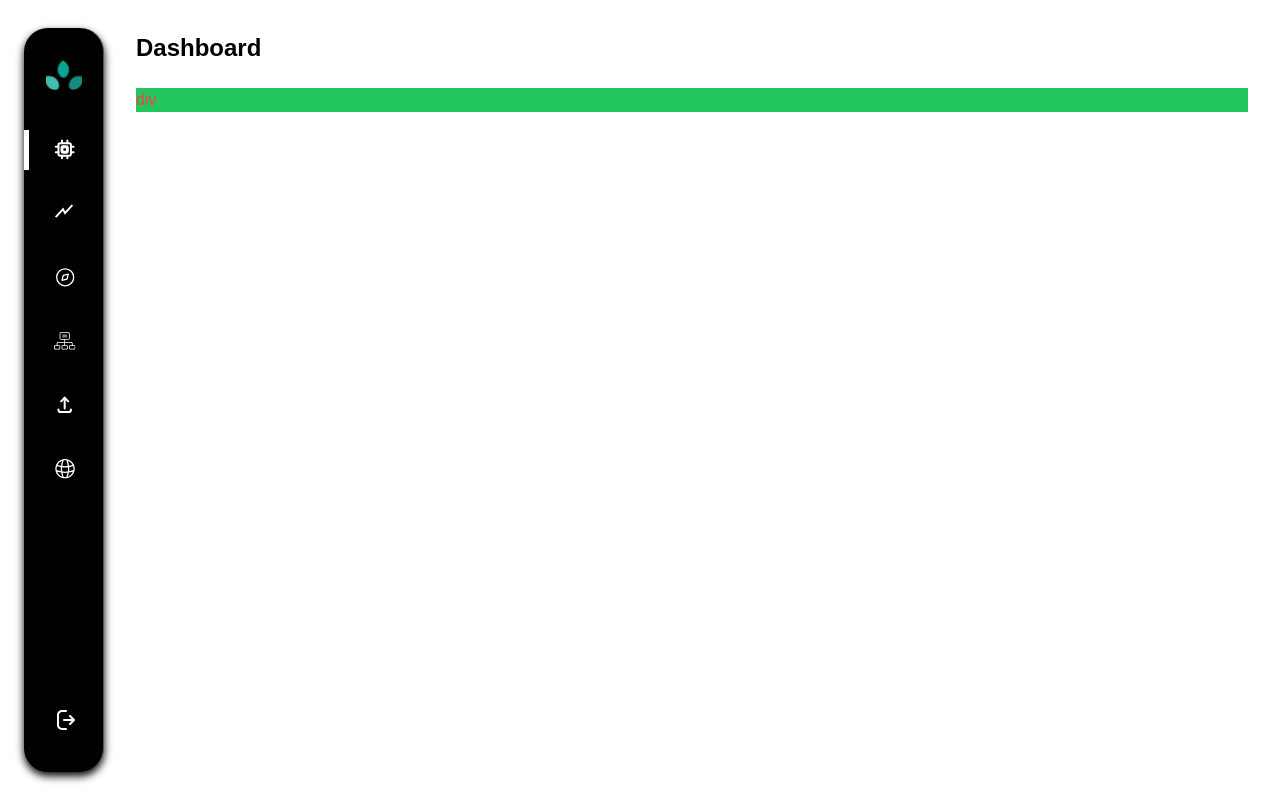
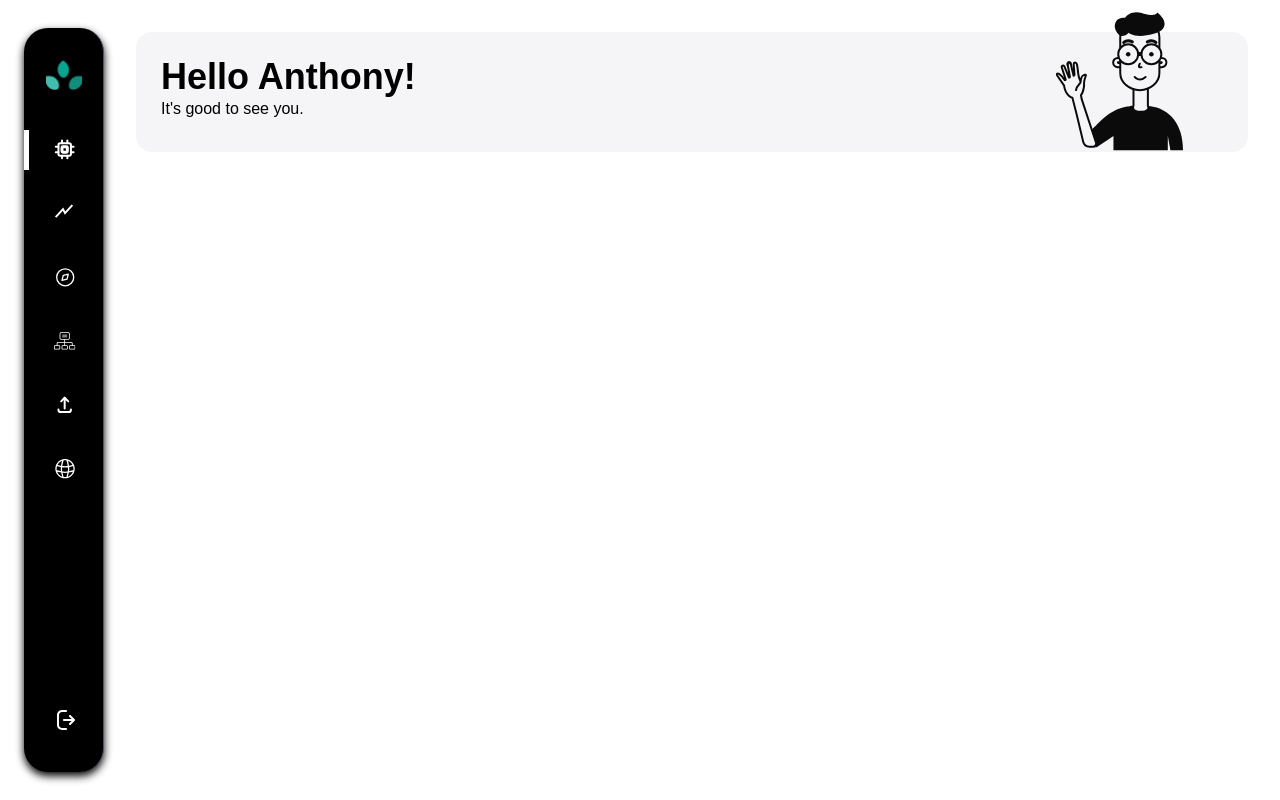
Before and after one commit to AurelianSpodarec/private-exopods-v2, a React (Vite) app: page / in a window 1280 px wide. Built offline with nearby package versions, Linux system fonts and the light colour scheme.

Commit message:
feat: Added basic card with anthony hello

```diff
--- a/src/views/pages/Home/HomeIndex.tsx
+++ b/src/views/pages/Home/HomeIndex.tsx
@@ -1,15 +1,54 @@
+import Card from "atoms/Card";
 import Container from "layout/Container";
-import PageHeader from "molecules/PageHeader";
 
 function HomeIndex() {
     return (
         <Container>
 
-            <PageHeader title="Dashboard" />
-
-            <div className="text-red-500 bg-green-500">
-                div
-            </div>
+            <Card className="h-[120px] relative">
+                <div className="flex jusify-between items-center w-full">
+                <div>
+                    <h1 className="text-4xl font-bold">Hello Anthony!</h1>
+                    <p className="text-base">It's good to see you.</p>
+                </div>
+                <div>
+                <svg className="absolute bottom-0 right-16" xmlns="http://www.w3.org/2000/svg" width="127" height="139" viewBox="0 0 127 139" fill="none">
+                <g clip-path="url(#clip0_396_94)">
+                <path d="M67.9906 14.5894C72.4235 26.4241 86.9312 24.6432 96.7757 22.1153C99.1361 21.4834 101.554 20.794 103.684 19.5875C105.814 18.3811 107.599 16.4278 108.29 14.0723C109.038 11.4296 108.175 8.49963 106.678 6.20162C105.296 4.07596 103.281 1.8354 101.151 0.456589C100.23 2.81205 96.9484 2.9844 94.7032 2.9844C91.5368 2.9844 88.6583 1.77795 85.7222 0.916191C82.7286 0.0544369 79.5046 -0.117914 76.511 0.68639C70.4661 2.12265 65.6302 8.26983 67.9906 14.5894Z" fill="#0C0B0B"/>
+                <path d="M77.0294 93.8136C76.8565 93.8136 76.7989 93.8136 76.6836 93.8709L77.0294 93.8136Z" fill="#0C0B0B"/>
+                <path d="M77.0294 93.8136C76.8565 93.8136 76.7989 93.8136 76.6836 93.8709L77.0294 93.8136Z" fill="#0C0B0B"/>
+                <path d="M64.2485 36.191V25.1031C64.2485 15.6812 73.0568 7.98288 83.8224 7.98288C89.1765 7.98288 94.0699 9.87874 97.6393 12.9811C101.209 16.0834 103.396 20.3347 103.396 25.0456V36.1335" stroke="#0C0B0B" stroke-width="2" stroke-miterlimit="10"/>
+                <path d="M103.396 48.1981V61.0095C103.396 70.4313 94.5881 78.1297 83.8224 78.1297C73.0568 78.1297 64.2485 70.4313 64.2485 61.0095V48.1981" stroke="#0C0B0B" stroke-width="2" stroke-miterlimit="10"/>
+                <path d="M72.1931 52.1621C77.6936 52.1621 82.1527 47.7124 82.1527 42.2232C82.1527 36.7341 77.6936 32.2843 72.1931 32.2843C66.6925 32.2843 62.2334 36.7341 62.2334 42.2232C62.2334 47.7124 66.6925 52.1621 72.1931 52.1621Z" stroke="#0C0B0B" stroke-width="2" stroke-miterlimit="10"/>
+                <path d="M95.394 52.1621C100.895 52.1621 105.354 47.7124 105.354 42.2232C105.354 36.7341 100.895 32.2843 95.394 32.2843C89.8934 32.2843 85.4343 36.7341 85.4343 42.2232C85.4343 47.7124 89.8934 52.1621 95.394 52.1621Z" stroke="#0C0B0B" stroke-width="2" stroke-miterlimit="10"/>
+                <path d="M82.0952 41.936H85.5494" stroke="#0C0B0B" stroke-width="4" stroke-miterlimit="10"/>
+                <path d="M91.8245 76.5785H91.8819V94.5604" stroke="#0C0B0B" stroke-width="2" stroke-miterlimit="10"/>
+                <path d="M77.4895 94.3307V77.0381" stroke="#0C0B0B" stroke-width="2" stroke-miterlimit="10"/>
+                <path d="M72.1932 44.5213C73.465 44.5213 74.496 43.4924 74.496 42.2232C74.496 40.9541 73.465 39.9252 72.1932 39.9252C70.9214 39.9252 69.8904 40.9541 69.8904 42.2232C69.8904 43.4924 70.9214 44.5213 72.1932 44.5213Z" fill="#0C0B0B"/>
+                <path d="M95.3939 44.5213C96.6657 44.5213 97.6967 43.4924 97.6967 42.2232C97.6967 40.9541 96.6657 39.9252 95.3939 39.9252C94.1221 39.9252 93.0911 40.9541 93.0911 42.2232C93.0911 43.4924 94.1221 44.5213 95.3939 44.5213Z" fill="#0C0B0B"/>
+                <path d="M62.9243 45.9575H61.7729C60.5063 45.9575 59.3549 46.4746 58.4913 47.2789C57.6854 48.1406 57.1672 49.2896 57.1672 50.5535C57.1672 53.0814 59.2398 55.1496 61.7729 55.1496H64.0757" stroke="#0C0B0B" stroke-width="2" stroke-miterlimit="10"/>
+                <path d="M104.663 45.9575H105.814C108.347 45.9575 110.42 48.0257 110.42 50.5535C110.42 51.8174 109.902 52.9665 109.038 53.8282C108.232 54.6325 107.081 55.1496 105.814 55.1496H103.511" stroke="#0C0B0B" stroke-width="2" stroke-miterlimit="10"/>
+                <path d="M64.1334 49.1747V51.9324H62.2911C61.5427 51.9324 60.9094 51.3004 60.9094 50.5536C60.9094 50.1514 61.0821 49.8067 61.3124 49.5769C61.5427 49.3471 61.8881 49.1747 62.2911 49.1747H64.1334Z" fill="#0C0B0B"/>
+                <path d="M103.511 51.9324V49.1747H105.353C106.102 49.1747 106.735 49.8067 106.735 50.5536C106.735 50.9557 106.562 51.3004 106.332 51.5302C106.102 51.76 105.756 51.9324 105.353 51.9324H103.511Z" fill="#0C0B0B"/>
+                <path d="M83.8223 51.7025C83.8223 51.7025 80.9438 56.2986 85.5494 55.1496" stroke="#0C0B0B" stroke-width="2" stroke-miterlimit="10" stroke-linecap="round"/>
+                <path d="M78.6409 64.9736C78.6409 64.9736 83.2465 70.6611 89.5792 64.9736" stroke="#0C0B0B" stroke-width="2" stroke-miterlimit="10" stroke-linecap="round"/>
+                <path d="M67.7026 30.4459C67.7026 30.4459 70.869 27.2862 76.3382 29.8714" stroke="#0C0B0B" stroke-width="3" stroke-miterlimit="10" stroke-linecap="round"/>
+                <path d="M99.9419 30.4459C99.9419 30.4459 96.7756 27.2862 91.3064 29.8714" stroke="#0C0B0B" stroke-width="3" stroke-miterlimit="10" stroke-linecap="round"/>
+                <path d="M64.1334 23.8966C64.1334 23.8966 56.1887 17.7494 59.6429 10.2809C63.0971 2.81237 74.0354 6.83389 74.0354 6.83389C74.0354 6.83389 78.4108 25.4478 64.1334 23.8966Z" fill="#0C0B0B"/>
+                <path d="M24.64 69.7995C23.9491 67.559 22.9704 66.4674 22.4523 63.1928C21.3585 56.6434 21.7615 50.3813 19.0557 50.6111C17.9618 50.726 17.6164 51.875 17.674 52.507L18.5375 62.8481C18.1921 64.0545 17.5588 63.5949 17.5588 63.5949C17.5588 63.5949 15.3136 54.4029 15.0257 52.7368C14.7379 51.1282 13.9319 50.209 12.8381 50.3239C10.9383 50.4962 11.6867 52.7943 11.8594 53.656L13.8743 64.8014C14.047 65.8929 12.8956 65.5482 12.8956 65.5482L8.40516 54.4029C7.88703 53.1964 6.90833 53.4837 6.90833 53.4837C5.12365 53.8858 5.8145 55.4944 5.8145 55.4944L9.6717 67.3292C9.6717 67.3866 9.6717 67.4441 9.6717 67.5015C9.72927 68.1335 8.92329 68.4782 8.57787 67.9037C7.36889 66.0653 5.00851 63.1353 3.05112 61.9863C2.07243 61.4118 1.38159 61.5267 0.978594 61.8139C0.575603 62.1012 0.518032 62.6183 0.805884 63.0204L8.00217 73.4189C9.6717 84.4494 16.4074 85.7707 16.4074 85.7707L20.4373 101.512L26.3671 126.331L27.1155 129.49C27.8063 132.535 30.5697 134.718 33.6785 134.718H36.8449C39.0901 134.718 40.6445 132.535 39.9537 130.467L25.6187 86.9197L24.9854 83.128C26.3671 81.5768 27.2882 78.3022 27.7488 75.9467C28.0366 74.6828 28.1518 73.3615 28.0366 72.0975C27.8063 68.9378 29.9364 63.2502 29.9364 63.2502C29.7637 62.1586 27.6912 63.0779 27.6912 63.0779C25.3884 63.8822 24.8127 67.559 24.64 69.5697C24.5824 70.4315 24.1794 71.1783 23.6037 71.7528C20.1495 75.1424 19.8616 78.9341 19.8616 78.9341" stroke="#0C0B0B" stroke-width="2" stroke-miterlimit="10"/>
+                <path d="M14.9681 52.7941C14.6803 51.1855 14.1621 49.979 12.7805 50.3812C10.9382 50.8982 11.6291 52.8515 11.8018 53.7133" stroke="#0C0B0B" stroke-width="2" stroke-miterlimit="10"/>
+                <path d="M127 137.878V138.452H114.45L111.801 123.803V138.452H57.4552V130.122C57.4552 128.111 57.4552 126.101 57.5127 124.09C56.3037 125.067 54.9796 125.871 53.4252 126.733L41.3931 134.776C41.3355 134.833 41.2779 134.833 41.2203 134.891C40.7022 135.178 40.1265 135.35 39.4932 135.35L36.9911 135.445C36.9911 135.445 39.6659 134.431 40.2992 131.903L35.9814 117.541C42.1415 112.427 52.1011 97.6628 71.2144 94.6179C72.0204 94.4456 72.884 94.2732 73.8051 94.1583C74.6687 94.0434 75.5322 93.9285 76.5109 93.8711L77.1442 93.8136V93.9285L76.7988 93.986C76.9139 93.986 76.9715 93.9859 77.0866 93.9285H77.1442C77.2593 93.9285 77.3745 93.9285 77.4896 93.8711H77.5472L78.1229 93.8136V95.9967C78.1229 96.284 78.238 96.6287 78.5259 96.9159C79.3894 97.8926 81.3468 98.6394 83.7072 98.8118C84.1102 98.8692 84.5132 98.8692 84.9162 98.8692C84.9737 98.8692 85.0313 98.8692 85.0313 98.8692H85.0889C87.3917 98.8118 89.5218 98.1798 90.6156 97.2606C90.961 96.9734 91.3065 96.5712 91.3065 95.9967V93.986L91.8822 94.1008H91.9973C92.17 94.1008 92.2852 94.1583 92.4579 94.1583V93.986L93.2063 94.1008C114.335 96.6861 127 113.059 127 137.878Z" fill="#0C0B0B"/>
+                <path d="M41.3357 134.718L41.1628 134.833C41.2205 134.833 41.2781 134.775 41.3357 134.718Z" fill="#0C0B0B"/>
+                </g>
+                <defs>
+                <clipPath id="clip0_396_94">
+                <rect width="127" height="138.398" fill="white" transform="translate(0 0.0547485)"/>
+                </clipPath>
+                </defs>
+                </svg>
+                </div>
+                </div>
+            </Card>
 
         </Container>
     )
```
